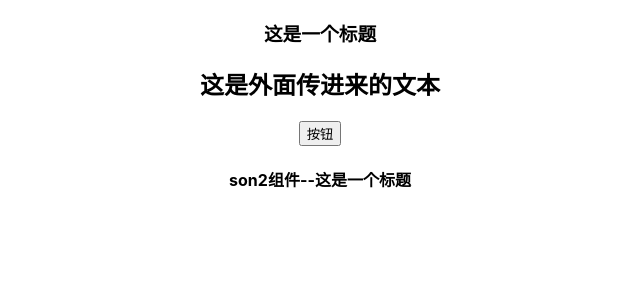
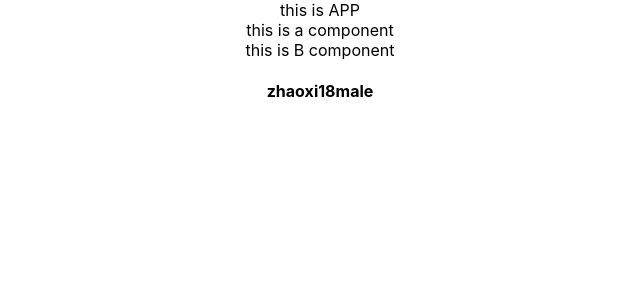
Before and after one commit to gaofeng222/reactsysapp, a React (Create React App) app: page / in a window 1280 px wide. Shown: the top 300 px of the page, without its empty margins (320-960 px from the left). Built offline with nearby package versions, Linux system fonts and the light colour scheme.

Commit message:
add:完成context功能

```diff
--- a/src/App.js
+++ b/src/App.js
@@ -1,38 +1,42 @@
 import "./App.css";
-import { useEffect, useState } from "react";
+import { useEffect, useState, createContext, useContext } from "react";
 
-function Son1(props) {
-  const { children, getName, name } = props;
-  const title = "this is son1";
-  const handleClick = (e) => {
-    console.log(e);
-    getName(title);
-  };
+const MsgContext = createContext();
+
+function A() {
   return (
-    <>
-      <h3>{name}</h3>
-      {children}
-      <button onClick={handleClick}>按钮</button>
-    </>
+    <div>
+      this is a component
+      <B />
+    </div>
   );
 }
-function Son2(props) {
-  const { name } = props;
-  return <h4>son2组件--{name}</h4>;
+function B() {
+  const userInfo = useContext(MsgContext);
+  return (
+    <div>
+      this is B component
+      <h4>
+        {userInfo.name}
+        {userInfo.age}
+        {userInfo.sex}
+      </h4>
+    </div>
+  );
 }
 
 function App() {
-  const [name, setName] = useState("这是一个标题");
-  const getName = (name) => {
-    console.log("getName", name);
-    setName(name);
+  const userInfo = {
+    name: "zhaoxi",
+    age: 18,
+    sex: "male",
   };
   return (
     <div className="App">
-      <Son1 name={name} getName={getName}>
-        <h2>这是外面传进来的文本</h2>
-      </Son1>
-      <Son2 name={name}></Son2>
+      <MsgContext.Provider value={userInfo}>
+        this is APP
+        <A />
+      </MsgContext.Provider>
     </div>
   );
 }
```
